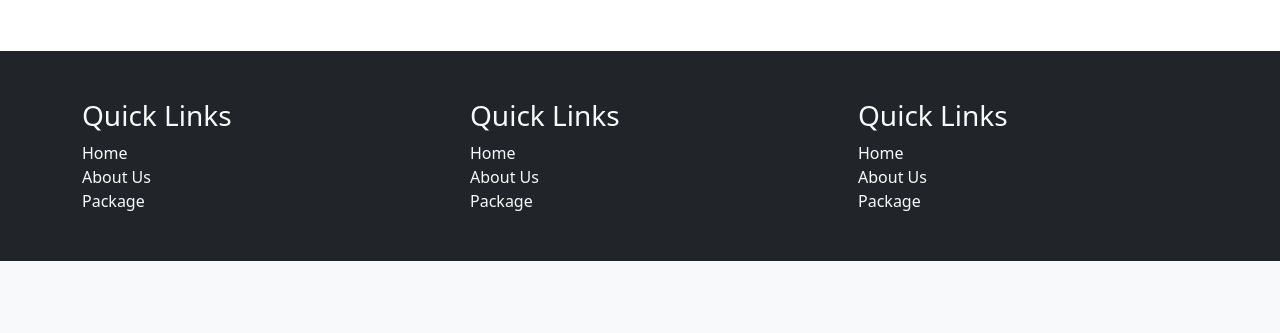
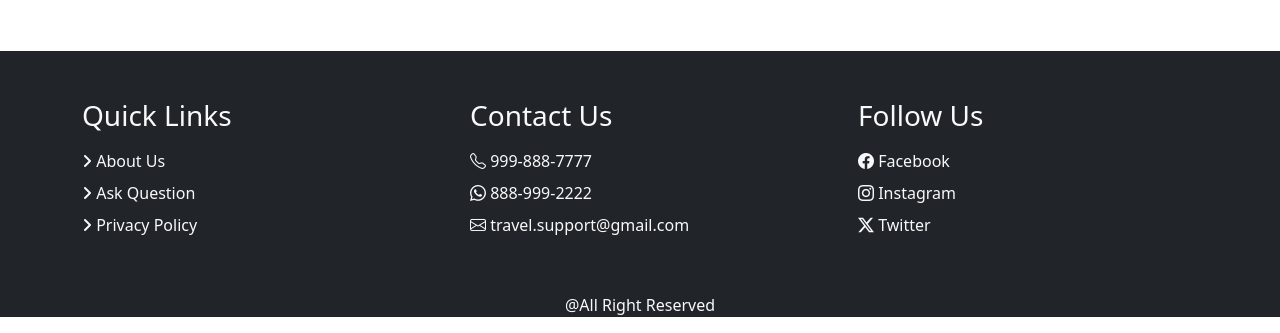
Before and after one commit to 21priti/tourist, a PHP site: page /home.php in a window 1280 px wide. Shown: the part 2169-2502 px from the top of the page. Before the commit the page ends 2430 px from the top, so only its background shows below. Run offline with PHP 8.4, Linux system fonts and the light colour scheme; some libraries are stand-ins or nearby versions.

Commit message:
some update

```diff
--- /dev/null
+++ b/pages/footer.php
@@ -0,0 +1,27 @@
+<section class="footer mt-5 bg-dark">
+    <div class="container ">
+        <div class="row g-5">
+            <div class="col-md-4">
+                <h3 class="text-light mb-3">Quick Links</h3>
+                <a href="#" class="text-decoration-none text-light d-block mb-2"><i class="fa-solid fa-angle-right"></i> About Us</a>
+                <a href="#" class="text-decoration-none text-light d-block mb-2"><i class="fa-solid fa-angle-right"></i> Ask Question</a>
+                <a href="#" class="text-decoration-none text-light d-block mb-2"><i class="fa-solid fa-angle-right"></i> Privacy Policy</a>
+            </div>
+            <div class="col-md-4">
+                <h3 class="text-light mb-3">Contact Us</h3>
+                <a href="#" class="text-decoration-none text-light d-block mb-2"><i class="bi bi-telephone"></i> 999-888-7777</a>
+                <a href="#" class="text-decoration-none text-light d-block mb-2"><i class="bi bi-whatsapp"></i> 888-999-2222</a>
+                <a href="#" class="text-decoration-none text-light d-block mb-2"><i class="bi bi-envelope"></i> travel.support@gmail.com</a>
+            </div>
+            <div class="col-md-4">
+                <h3 class="text-light mb-3">Follow Us</h3>
+                <a href="#" class="text-decoration-none text-light d-block mb-2"><i class="bi bi-facebook"></i> Facebook</a>
+                <a href="#" class="text-decoration-none text-light d-block mb-2"><i class="bi bi-instagram"></i> Instagram</a>
+                <a href="#" class="text-decoration-none text-light d-block mb-2"><i class="bi bi-twitter-x"></i> Twitter</a>
+            </div>
+        </div>
+        <div class="text-center text-light mt-5">
+            <p>@All Right Reserved </p>
+        </div>
+    </div>
+</section>
--- a/pages/home.php
+++ b/pages/home.php
@@ -1,33 +1,9 @@
 <?php include_once "navbar.php"; ?>
+<!-- hero section -->
 
-<body>
-    <!-- Hero Section -->
-    <div class="">
-    <?php include_once "blog.php"?>
-    </div>
-    <!-- Footer -->
-    <section class="footer pb-5 mt-5 bg-dark">
-        <div class="container ">
-            <div class="row g-5">
-                <div class="col-md-4">
-                    <h3 class="text-light">Quick Links</h3>
-                    <a href="#" class="text-decoration-none text-light d-block">Home</a>
-                    <a href="#" class="text-decoration-none text-light d-block">About Us</a>
-                    <a href="#" class="text-decoration-none text-light d-block">Package</a>
-                </div>
-                <div class="col-md-4">
-                    <h3 class="text-light">Quick Links</h3>
-                    <a href="#" class="text-decoration-none text-light d-block">Home</a>
-                    <a href="#" class="text-decoration-none text-light d-block">About Us</a>
-                    <a href="#" class="text-decoration-none text-light d-block">Package</a>
-                </div>
-                <div class="col-md-4">
-                    <h3 class="text-light">Quick Links</h3>
-                    <a href="#" class="text-decoration-none text-light d-block">Home</a>
-                    <a href="#" class="text-decoration-none text-light d-block">About Us</a>
-                    <a href="#" class="text-decoration-none text-light d-block">Package</a>
-                </div>
-            </div>
-        </div>
-    </section>
-</body>
+
+
+<div id="blog">
+<?php include_once "blog.php"?>
+</div>
+<?php include_once "footer.php"?>
--- a/pages/navbar.php
+++ b/pages/navbar.php
@@ -31,7 +31,7 @@
               <a class="nav-link" href="packages.php"><i class="bi bi-pin-map-fill"></i> Places</a>
             </li>
             <li class="nav-item px-3">
-              <a class="nav-link" href="blog.php"><i class="bi bi-vector-pen"></i> Blog</a>
+              <a class="nav-link" href="#blog"><i class="bi bi-vector-pen"></i> Blog</a>
             </li>
           </ul>
           <span class="navbar-text me-3">
@@ -51,6 +51,6 @@
         </div>
       </div>
     </nav>
-      <script src="../bootstrap/bootstrap.bundle.min.js"></script>
+    <script src="../bootstrap/bootstrap.bundle.min.js"></script>
 </body>
 </html>
```
Also changed, not shown: script/blog.js (+4 -5 lines).
